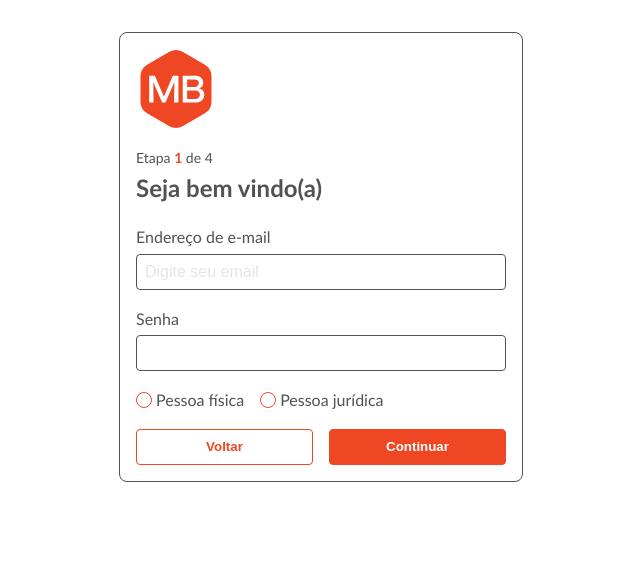
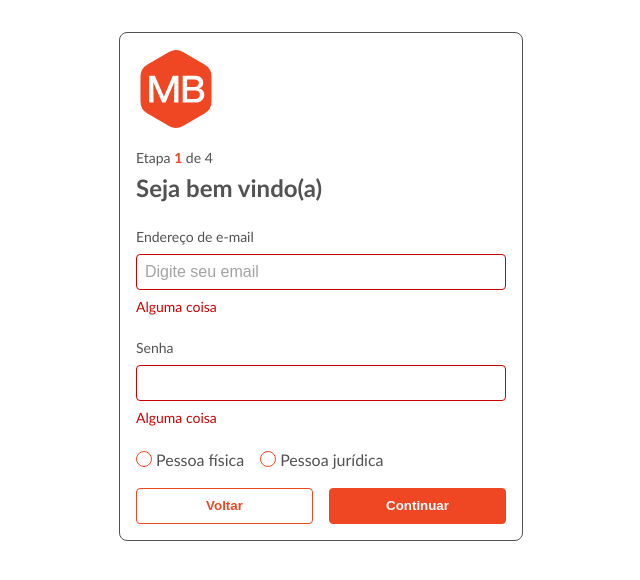
Before and after one commit to thiagocorbalan/desafio-mb-web, a Vue app in the folder app/: page / in a window 1280 px wide. Shown: the top 580 px of the page, without its empty margins (336-976 px from the left). Built offline with nearby package versions, Linux system fonts and the light colour scheme.

Commit message:
feat: add hint into textField component

```diff
--- a/app/src/assets/scss/_colors.scss
+++ b/app/src/assets/scss/_colors.scss
@@ -1,13 +1,15 @@
 $colors: (
 	primary: #ef4723,
-	primary-light: lighten(#ef4723, 10%),
+	primary-light: lighten(#ef4723, 16%),
 	primary-dark: darken(#ef4723, 10%),
 	neutral-white: #fff,
 	neutral-100: #e5e5e5,
 	neutral-300: #d4d4d4,
+	neutral-400: #a3a3a3,
 	neutral-600: #525252,
 	neutral-900: #171717,
 	neutral-black: #000,
+	error: #c00,
 );
 
 @function color($name) {
--- a/app/src/components/VTextField.vue
+++ b/app/src/components/VTextField.vue
@@ -14,19 +14,26 @@ const internalId = computed(() => {
 </script>
 
 <template>
-	<div class="text-field">
-		<label :for="internalId">{{ props.label }}</label>
+	<div class="text-field text-field--has-error">
+		<label :for="internalId" class="text-field__label">
+			{{ props.label }}
+		</label>
 		<input
 			:id="internalId"
 			:type="type"
 			class="text-field__input"
 			:placeholder="placeholder"
 		/>
+		<span class="text-field__hint">Alguma coisa</span>
 	</div>
 </template>
 
 <style lang="scss" scoped>
 @import "./../assets/scss/global.scss";
+
+.text-field__label {
+	font-size: 0.875rem;
+}
 
 .text-field {
 	display: flex;
@@ -34,7 +41,7 @@ const internalId = computed(() => {
 	gap: 0.25rem;
 	margin-bottom: 1rem;
 
-	.text-field__input {
+	&__input {
 		border-radius: 0.25rem;
 		border: 0.0625rem solid color(neutral-600);
 		font-size: 1rem;
@@ -42,7 +49,7 @@ const internalId = computed(() => {
 		line-height: 1.125rem;
 
 		&::placeholder {
-			color: color(neutral-100);
+			color: color(neutral-400);
 		}
 
 		&:focus {
@@ -50,5 +57,22 @@ const internalId = computed(() => {
 			outline-offset: 0.125rem;
 		}
 	}
+
+	&__hint {
+		font-size: 14px;
+		color: color(neutral-900);
+		display: block;
+	}
+}
+
+.text-field--has-error .text-field {
+	&__input,
+	&__hint {
+		color: color(error);
+	}
+
+	&__input {
+		border-color: color(error);
+	}
 }
 </style>
```
